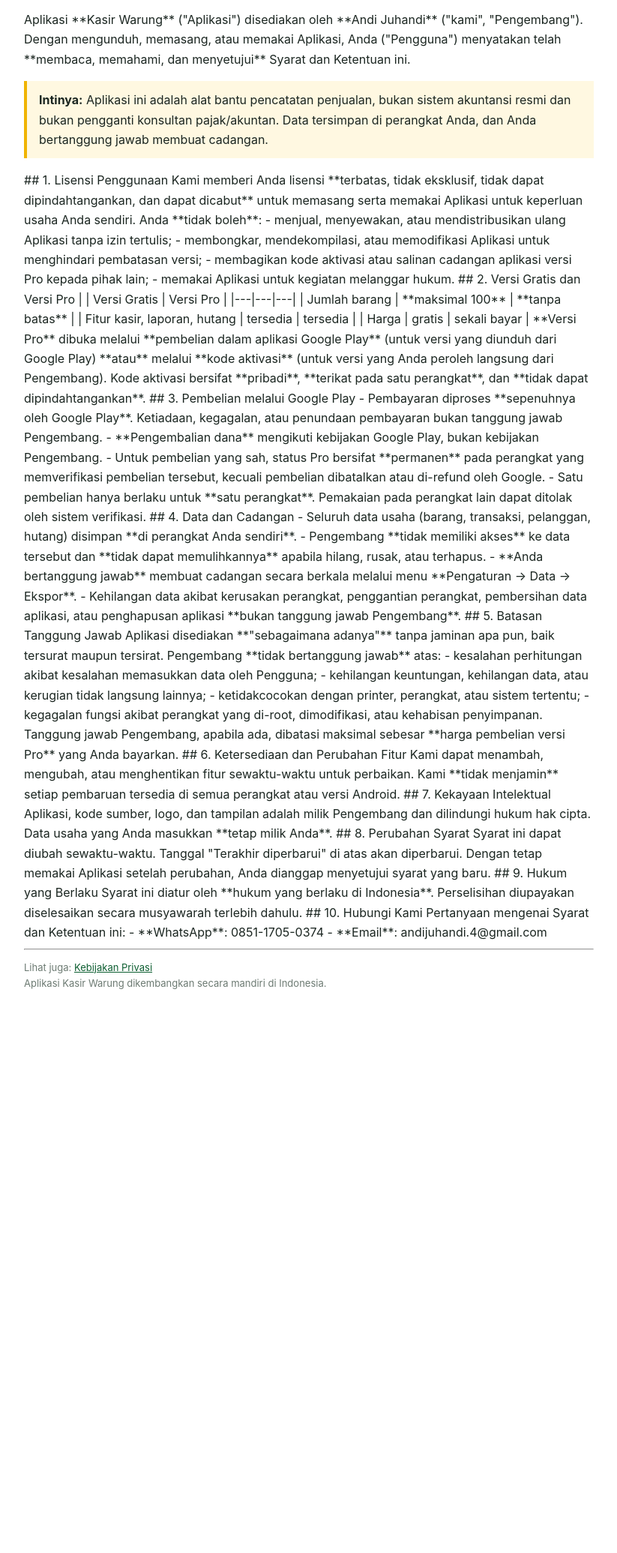
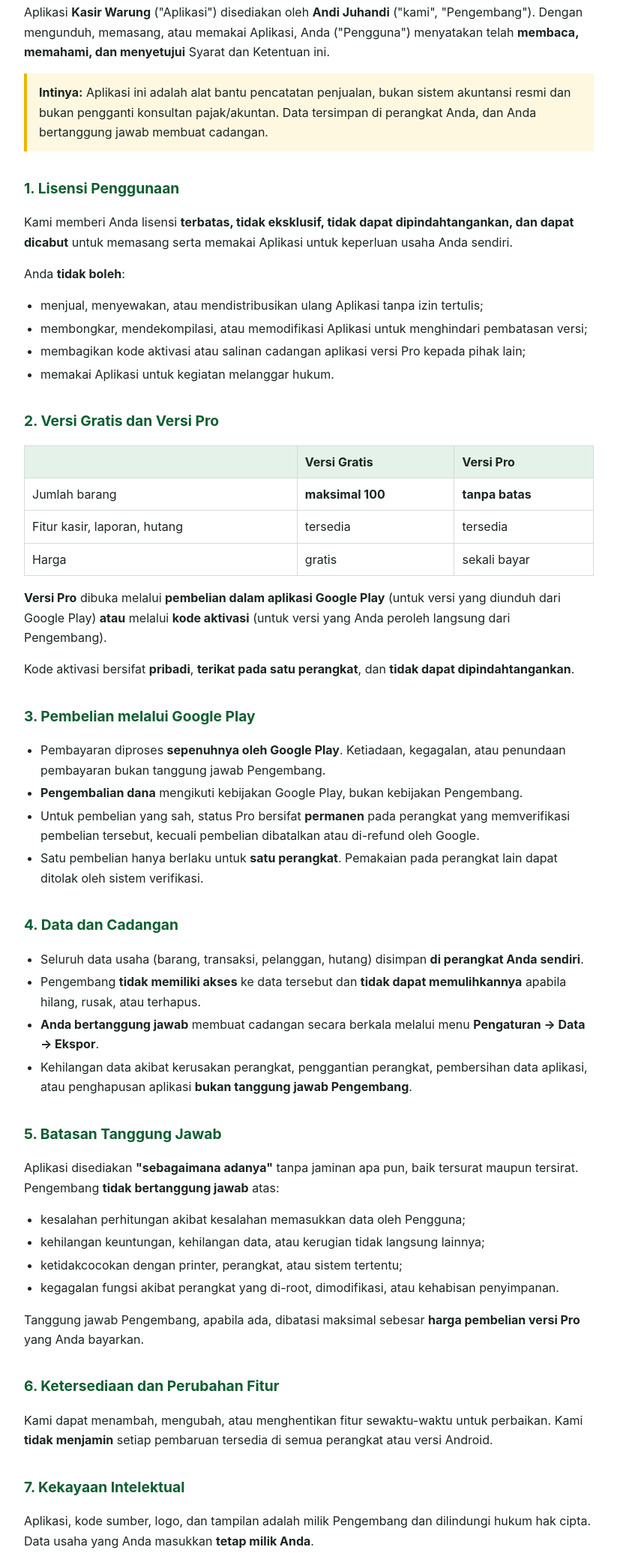
Before and after one commit to andijuhan/kasir-warung-privasi, a plain HTML site: page syarat.html in a window 1280 px wide. Shown: the part 267-2338 px from the top of the page at 75% size, without its empty margins (228-1051 px from the left). Before the commit the page ends 1663 px from the top, so only its background shows below. Drawn offline with Linux system fonts and the light colour scheme.

Commit message:
Perbaiki tampilan syarat: ganti sintaks markdown dengan HTML murni

```diff
--- a/syarat.html
+++ b/syarat.html
@@ -9,13 +9,13 @@
          max-width: 760px; margin: 0 auto; padding: 24px 18px 60px;
          line-height: 1.65; color: #1b2621; background: #fff; }
   h1 { color: #0d5e31; border-bottom: 3px solid #0d5e31; padding-bottom: 10px; }
-  h2 { color: #0d5e31; margin-top: 32px; }
-  table { border-collapse: collapse; width: 100%; margin: 12px 0; }
+  h2 { color: #0d5e31; margin-top: 34px; font-size: 1.2em; }
+  table { border-collapse: collapse; width: 100%; margin: 14px 0; }
   th, td { border: 1px solid #d5ddd8; padding: 8px 10px; text-align: left; vertical-align: top; }
   th { background: #e4f2e9; }
-  code { background: #f2f5f3; padding: 2px 5px; border-radius: 4px; }
+  ul, ol { padding-left: 22px; }
+  li { margin: 4px 0; }
   .kecil { color: #6c7a72; font-size: 13px; }
-  ul, ol { padding-left: 22px; }
   .kotak { background: #fff8e1; border-left: 4px solid #f0b400;
            padding: 12px 16px; margin: 16px 0; }
   a { color: #0d5e31; }
@@ -28,112 +28,110 @@
 <p class="kecil"><a href="./index.html">&larr; Kembali ke Kebijakan Privasi</a></p>
 
 <h2>Ringkasan singkat</h2>
-
-Aplikasi **Kasir Warung** ("Aplikasi") disediakan oleh **Andi Juhandi** ("kami",
-"Pengembang"). Dengan mengunduh, memasang, atau memakai Aplikasi, Anda
-("Pengguna") menyatakan telah **membaca, memahami, dan menyetujui** Syarat dan
-Ketentuan ini.
+<p>Aplikasi <strong>Kasir Warung</strong> ("Aplikasi") disediakan oleh
+<strong>Andi Juhandi</strong> ("kami", "Pengembang"). Dengan mengunduh, memasang,
+atau memakai Aplikasi, Anda ("Pengguna") menyatakan telah <strong>membaca,
+memahami, dan menyetujui</strong> Syarat dan Ketentuan ini.</p>
 
 <div class="kotak">
-<strong>Intinya:</strong> Aplikasi ini adalah alat bantu pencatatan penjualan, bukan
-sistem akuntansi resmi dan bukan pengganti konsultan pajak/akuntan. Data tersimpan
-di perangkat Anda, dan Anda bertanggung jawab membuat cadangan.
+<strong>Intinya:</strong> Aplikasi ini adalah alat bantu pencatatan penjualan,
+bukan sistem akuntansi resmi dan bukan pengganti konsultan pajak/akuntan. Data
+tersimpan di perangkat Anda, dan Anda bertanggung jawab membuat cadangan.
 </div>
 
-## 1. Lisensi Penggunaan
+<h2>1. Lisensi Penggunaan</h2>
+<p>Kami memberi Anda lisensi <strong>terbatas, tidak eksklusif, tidak dapat
+dipindahtangankan, dan dapat dicabut</strong> untuk memasang serta memakai Aplikasi
+untuk keperluan usaha Anda sendiri.</p>
+<p>Anda <strong>tidak boleh</strong>:</p>
+<ul>
+  <li>menjual, menyewakan, atau mendistribusikan ulang Aplikasi tanpa izin tertulis;</li>
+  <li>membongkar, mendekompilasi, atau memodifikasi Aplikasi untuk menghindari
+      pembatasan versi;</li>
+  <li>membagikan kode aktivasi atau salinan cadangan aplikasi versi Pro kepada
+      pihak lain;</li>
+  <li>memakai Aplikasi untuk kegiatan melanggar hukum.</li>
+</ul>
 
-Kami memberi Anda lisensi **terbatas, tidak eksklusif, tidak dapat dipindahtangankan,
-dan dapat dicabut** untuk memasang serta memakai Aplikasi untuk keperluan usaha
-Anda sendiri.
+<h2>2. Versi Gratis dan Versi Pro</h2>
+<table>
+  <tr><th></th><th>Versi Gratis</th><th>Versi Pro</th></tr>
+  <tr><td>Jumlah barang</td><td><strong>maksimal 100</strong></td><td><strong>tanpa batas</strong></td></tr>
+  <tr><td>Fitur kasir, laporan, hutang</td><td>tersedia</td><td>tersedia</td></tr>
+  <tr><td>Harga</td><td>gratis</td><td>sekali bayar</td></tr>
+</table>
+<p><strong>Versi Pro</strong> dibuka melalui <strong>pembelian dalam aplikasi Google
+Play</strong> (untuk versi yang diunduh dari Google Play) <strong>atau</strong>
+melalui <strong>kode aktivasi</strong> (untuk versi yang Anda peroleh langsung dari
+Pengembang).</p>
+<p>Kode aktivasi bersifat <strong>pribadi</strong>, <strong>terikat pada satu
+perangkat</strong>, dan <strong>tidak dapat dipindahtangankan</strong>.</p>
 
-Anda **tidak boleh**:
-- menjual, menyewakan, atau mendistribusikan ulang Aplikasi tanpa izin tertulis;
-- membongkar, mendekompilasi, atau memodifikasi Aplikasi untuk menghindari
-  pembatasan versi;
-- membagikan kode aktivasi atau salinan cadangan aplikasi versi Pro kepada
-  pihak lain;
-- memakai Aplikasi untuk kegiatan melanggar hukum.
+<h2>3. Pembelian melalui Google Play</h2>
+<ul>
+  <li>Pembayaran diproses <strong>sepenuhnya oleh Google Play</strong>. Ketiadaan,
+      kegagalan, atau penundaan pembayaran bukan tanggung jawab Pengembang.</li>
+  <li><strong>Pengembalian dana</strong> mengikuti kebijakan Google Play, bukan
+      kebijakan Pengembang.</li>
+  <li>Untuk pembelian yang sah, status Pro bersifat <strong>permanen</strong> pada
+      perangkat yang memverifikasi pembelian tersebut, kecuali pembelian dibatalkan
+      atau di-refund oleh Google.</li>
+  <li>Satu pembelian hanya berlaku untuk <strong>satu perangkat</strong>. Pemakaian
+      pada perangkat lain dapat ditolak oleh sistem verifikasi.</li>
+</ul>
 
-## 2. Versi Gratis dan Versi Pro
+<h2>4. Data dan Cadangan</h2>
+<ul>
+  <li>Seluruh data usaha (barang, transaksi, pelanggan, hutang) disimpan <strong>di
+      perangkat Anda sendiri</strong>.</li>
+  <li>Pengembang <strong>tidak memiliki akses</strong> ke data tersebut dan
+      <strong>tidak dapat memulihkannya</strong> apabila hilang, rusak, atau
+      terhapus.</li>
+  <li><strong>Anda bertanggung jawab</strong> membuat cadangan secara berkala
+      melalui menu <strong>Pengaturan &rarr; Data &rarr; Ekspor</strong>.</li>
+  <li>Kehilangan data akibat kerusakan perangkat, penggantian perangkat,
+      pembersihan data aplikasi, atau penghapusan aplikasi <strong>bukan tanggung
+      jawab Pengembang</strong>.</li>
+</ul>
 
-| | Versi Gratis | Versi Pro |
-|---|---|---|
-| Jumlah barang | **maksimal 100** | **tanpa batas** |
-| Fitur kasir, laporan, hutang | tersedia | tersedia |
-| Harga | gratis | sekali bayar |
+<h2>5. Batasan Tanggung Jawab</h2>
+<p>Aplikasi disediakan <strong>"sebagaimana adanya"</strong> tanpa jaminan apa pun,
+baik tersurat maupun tersirat. Pengembang <strong>tidak bertanggung jawab</strong>
+atas:</p>
+<ul>
+  <li>kesalahan perhitungan akibat kesalahan memasukkan data oleh Pengguna;</li>
+  <li>kehilangan keuntungan, kehilangan data, atau kerugian tidak langsung lainnya;</li>
+  <li>ketidakcocokan dengan printer, perangkat, atau sistem tertentu;</li>
+  <li>kegagalan fungsi akibat perangkat yang di-root, dimodifikasi, atau kehabisan
+      penyimpanan.</li>
+</ul>
+<p>Tanggung jawab Pengembang, apabila ada, dibatasi maksimal sebesar <strong>harga
+pembelian versi Pro</strong> yang Anda bayarkan.</p>
 
-**Versi Pro** dibuka melalui **pembelian dalam aplikasi Google Play** (untuk versi
-yang diunduh dari Google Play) **atau** melalui **kode aktivasi** (untuk versi yang
-Anda peroleh langsung dari Pengembang).
+<h2>6. Ketersediaan dan Perubahan Fitur</h2>
+<p>Kami dapat menambah, mengubah, atau menghentikan fitur sewaktu-waktu untuk
+perbaikan. Kami <strong>tidak menjamin</strong> setiap pembaruan tersedia di semua
+perangkat atau versi Android.</p>
 
-Kode aktivasi bersifat **pribadi**, **terikat pada satu perangkat**, dan **tidak
-dapat dipindahtangankan**.
+<h2>7. Kekayaan Intelektual</h2>
+<p>Aplikasi, kode sumber, logo, dan tampilan adalah milik Pengembang dan dilindungi
+hukum hak cipta. Data usaha yang Anda masukkan <strong>tetap milik Anda</strong>.</p>
 
-## 3. Pembelian melalui Google Play
+<h2>8. Perubahan Syarat</h2>
+<p>Syarat ini dapat diubah sewaktu-waktu. Tanggal "Terakhir diperbarui" di atas akan
+diperbarui. Dengan tetap memakai Aplikasi setelah perubahan, Anda dianggap menyetujui
+syarat yang baru.</p>
 
-- Pembayaran diproses **sepenuhnya oleh Google Play**. Ketiadaan, kegagalan, atau
-  penundaan pembayaran bukan tanggung jawab Pengembang.
-- **Pengembalian dana** mengikuti kebijakan Google Play, bukan kebijakan Pengembang.
-- Untuk pembelian yang sah, status Pro bersifat **permanen** pada perangkat yang
-  memverifikasi pembelian tersebut, kecuali pembelian dibatalkan atau di-refund
-  oleh Google.
-- Satu pembelian hanya berlaku untuk **satu perangkat**. Pemakaian pada perangkat
-  lain dapat ditolak oleh sistem verifikasi.
+<h2>9. Hukum yang Berlaku</h2>
+<p>Syarat ini diatur oleh <strong>hukum yang berlaku di Indonesia</strong>.
+Perselisihan diupayakan diselesaikan secara musyawarah terlebih dahulu.</p>
 
-## 4. Data dan Cadangan
-
-- Seluruh data usaha (barang, transaksi, pelanggan, hutang) disimpan **di perangkat
-  Anda sendiri**.
-- Pengembang **tidak memiliki akses** ke data tersebut dan **tidak dapat
-  memulihkannya** apabila hilang, rusak, atau terhapus.
-- **Anda bertanggung jawab** membuat cadangan secara berkala melalui menu
-  **Pengaturan &rarr; Data &rarr; Ekspor**.
-- Kehilangan data akibat kerusakan perangkat, penggantian perangkat, pembersihan
-  data aplikasi, atau penghapusan aplikasi **bukan tanggung jawab Pengembang**.
-
-## 5. Batasan Tanggung Jawab
-
-Aplikasi disediakan **"sebagaimana adanya"** tanpa jaminan apa pun, baik tersurat
-maupun tersirat.
-
-Pengembang **tidak bertanggung jawab** atas:
-- kesalahan perhitungan akibat kesalahan memasukkan data oleh Pengguna;
-- kehilangan keuntungan, kehilangan data, atau kerugian tidak langsung lainnya;
-- ketidakcocokan dengan printer, perangkat, atau sistem tertentu;
-- kegagalan fungsi akibat perangkat yang di-root, dimodifikasi, atau kehabisan
-  penyimpanan.
-
-Tanggung jawab Pengembang, apabila ada, dibatasi maksimal sebesar **harga pembelian
-versi Pro** yang Anda bayarkan.
-
-## 6. Ketersediaan dan Perubahan Fitur
-
-Kami dapat menambah, mengubah, atau menghentikan fitur sewaktu-waktu untuk
-perbaikan. Kami **tidak menjamin** setiap pembaruan tersedia di semua perangkat
-atau versi Android.
-
-## 7. Kekayaan Intelektual
-
-Aplikasi, kode sumber, logo, dan tampilan adalah milik Pengembang dan dilindungi
-hukum hak cipta. Data usaha yang Anda masukkan **tetap milik Anda**.
-
-## 8. Perubahan Syarat
-
-Syarat ini dapat diubah sewaktu-waktu. Tanggal "Terakhir diperbarui" di atas akan
-diperbarui. Dengan tetap memakai Aplikasi setelah perubahan, Anda dianggap
-menyetujui syarat yang baru.
-
-## 9. Hukum yang Berlaku
-
-Syarat ini diatur oleh **hukum yang berlaku di Indonesia**. Perselisihan diupayakan
-diselesaikan secara musyawarah terlebih dahulu.
-
-## 10. Hubungi Kami
-
-Pertanyaan mengenai Syarat dan Ketentuan ini:
-
-- **WhatsApp**: 0851-1705-0374
-- **Email**: andijuhandi.4@gmail.com
+<h2>10. Hubungi Kami</h2>
+<p>Pertanyaan mengenai Syarat dan Ketentuan ini:</p>
+<ul>
+  <li><strong>WhatsApp</strong>: 0851-1705-0374</li>
+  <li><strong>Email</strong>: andijuhandi.4@gmail.com</li>
+</ul>
 
 <hr>
 <p class="kecil">
```
